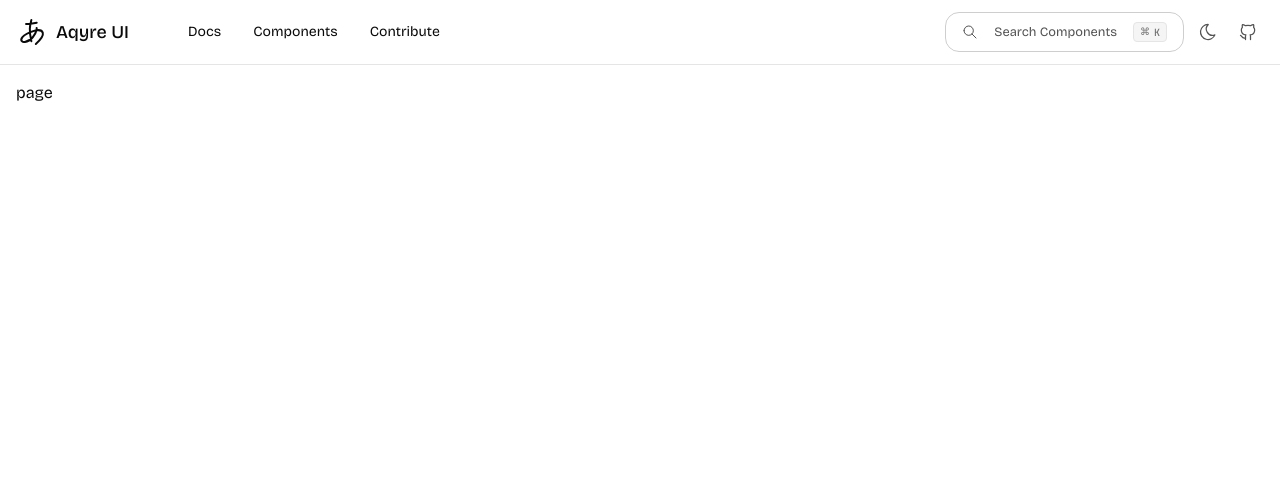
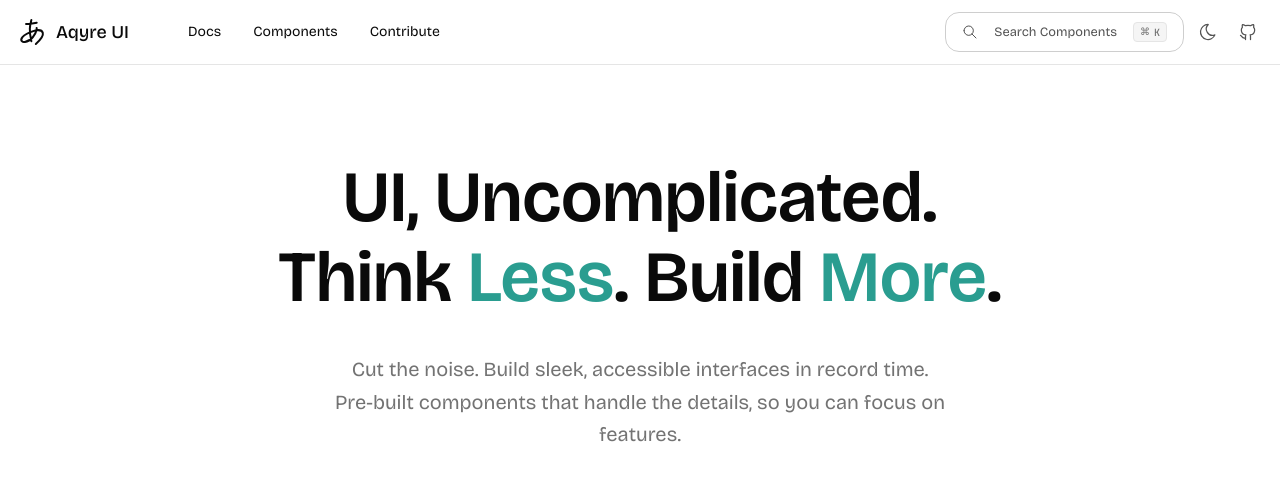
Before and after one commit to rht-21/aqyre-ui, a Next.js app: page / in a window 1280 px wide. Shown: the top 480 px of the page. Built offline with nearby package versions, Linux system fonts and the light colour scheme.

Commit message:
feat: Add Homepage

```diff
--- a/app/globals.css
+++ b/app/globals.css
@@ -123,4 +123,10 @@
   body {
     @apply bg-background text-foreground;
   }
+  main {
+    @apply max-w-[1400px] mx-auto p-4 flex flex-col gap-4;
+  }
+  h1 {
+    @apply text-3xl sm:text-3xl md:text-4xl lg:text-6xl xl:text-7xl font-semibold;
+  }
 }
--- a/app/layout.tsx
+++ b/app/layout.tsx
@@ -75,7 +75,7 @@ export default function RootLayout({
           disableTransitionOnChange
         >
           <Navbar />
-          <main className="max-w-[1400px] mx-auto p-4">{children}</main>
+          {children}
         </ThemeProvider>
       </body>
     </html>
--- a/app/page.tsx
+++ b/app/page.tsx
@@ -1,7 +1,26 @@
 import React from "react";
 
-const page = () => {
-  return <div>page</div>;
+const Homepage = () => {
+  return (
+    <main>
+      <div
+        role="banner"
+        className="flex flex-col items-center gap-2 py-10 sm:py-16 md:py-20"
+      >
+        <h1>UI, Uncomplicated.</h1>
+        <h1>
+          Think <span className="text-aqyre-primary">Less</span>. Build{" "}
+          <span className="text-aqyre-primary">More</span>.
+        </h1>
+        <p className="max-w-2xl mt-4 sm:mt-8 text-sm sm:text-xl leading-relaxed text-muted-foreground text-center">
+          Cut the noise. Build sleek, accessible interfaces in record time.
+          <br />
+          Pre-built components that handle the details, so you can focus on
+          features.
+        </p>
+      </div>
+    </main>
+  );
 };
 
-export default page;
+export default Homepage;
```
